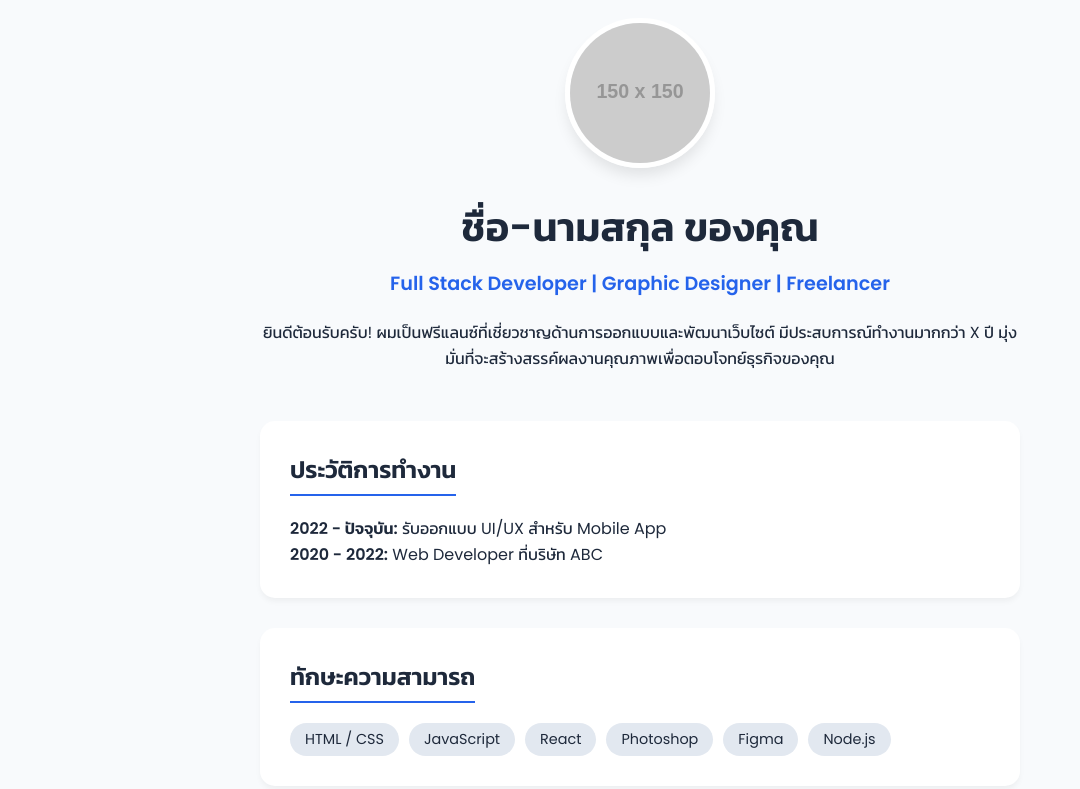
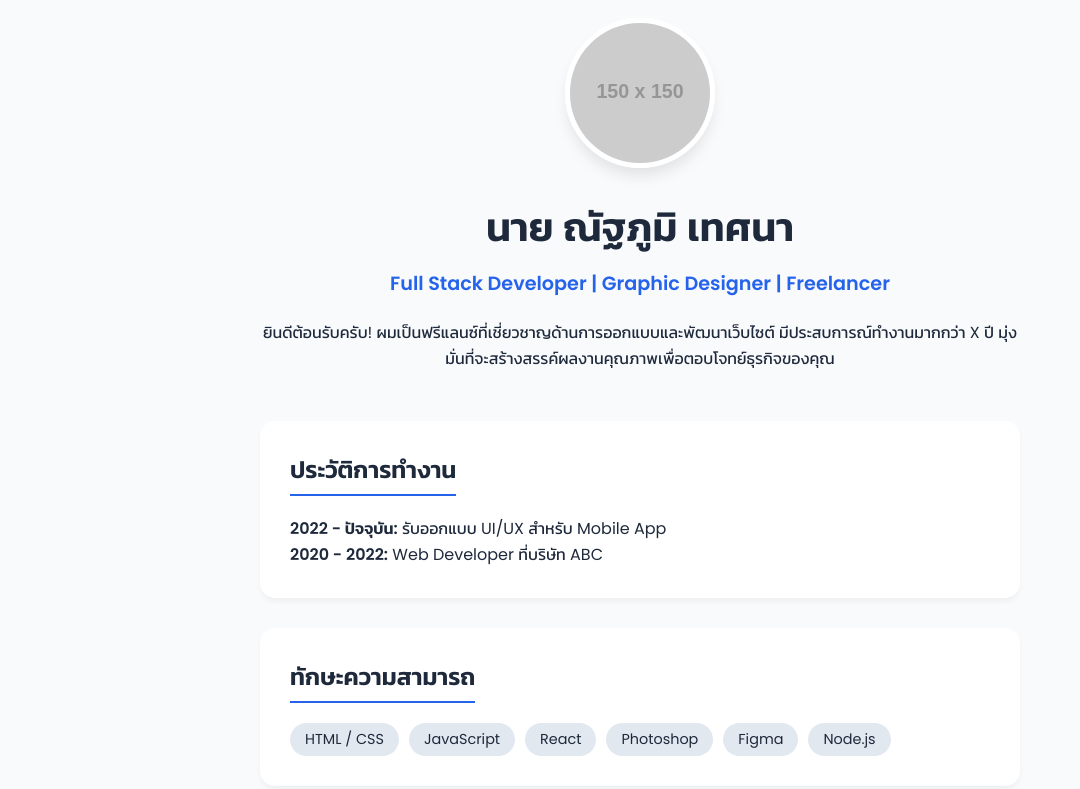
Before and after one commit to Nattaphum123/web2, a plain HTML site: page index.html in a window 1280 px wide. Shown: the part 48-837 px from the top of the page, without its empty margins (0-1080 px from the left). Drawn offline with Linux system fonts and the light colour scheme; placeholder pictures from the web are drawn by us.

Commit message:
Update index.html

```diff
--- a/index.html
+++ b/index.html
@@ -115,7 +115,7 @@
     <div class="container">
         <header>
             <img src="https://via.placeholder.com/150" alt="Profile Picture" class="profile-img">
-            <h1>ชื่อ-นามสกุล ของคุณ</h1>
+            <h1>นาย ณัฐภูมิ เทศนา</h1>
             <p class="tagline">Full Stack Developer | Graphic Designer | Freelancer</p>
             <p>ยินดีต้อนรับครับ! ผมเป็นฟรีแลนซ์ที่เชี่ยวชาญด้านการออกแบบและพัฒนาเว็บไซต์ มีประสบการณ์ทำงานมากกว่า X ปี มุ่งมั่นที่จะสร้างสรรค์ผลงานคุณภาพเพื่อตอบโจทย์ธุรกิจของคุณ</p>
         </header>
```
